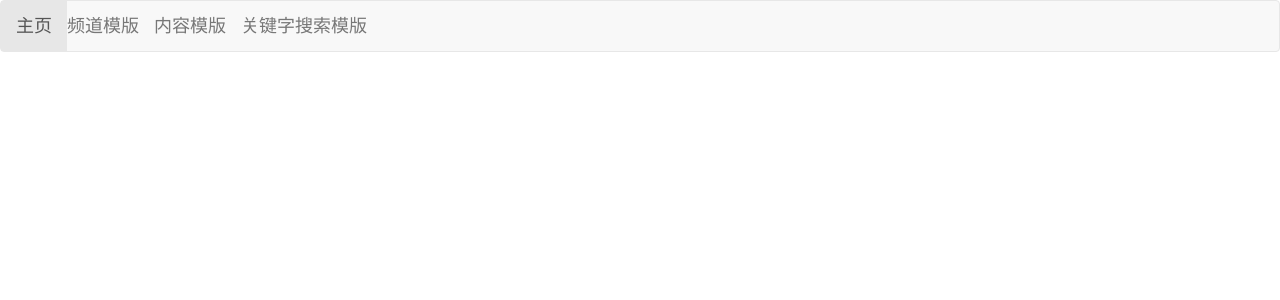
After one commit to liwei123o0/ScrapyProject, a Django app: template webScrapy/Config/templates/base.html in a window 1280 px wide. The commit adds this page. Shown: the top 300 px of the page. Run offline with Django 3.2, Linux system fonts and the light colour scheme; the template is opened without the code that fills it, so the values that code supplies are empty; some libraries are stand-ins or nearby versions.

Commit message:
2016-1-29.05

```diff
--- /dev/null
+++ b/webScrapy/Config/templates/base.html
@@ -0,0 +1,32 @@
+<!DOCTYPE html>
+<html lang="en">
+<head>
+    <meta charset="UTF-8">
+    <!-- 新 Bootstrap 核心 CSS 文件 -->
+    <link rel="stylesheet" href="//cdn.bootcss.com/bootstrap/3.3.5/css/bootstrap.min.css">
+    <!-- jQuery文件。务必在bootstrap.min.js 之前引入 -->
+    <script src="//cdn.bootcss.com/jquery/1.11.3/jquery.min.js"></script>
+    <!-- 最新的 Bootstrap 核心 JavaScript 文件 -->
+    <script src="//cdn.bootcss.com/bootstrap/3.3.5/js/bootstrap.min.js"></script>
+    <title>{% block title %}
+        爬虫配置系统1.0
+    {% endblock %}</title>
+</head>
+<body>
+{% block nav %}
+    <nav class="navbar navbar-default">
+    <div class="container-fluid">
+        <ul class="nav navbar-nav">
+            <li class="active"><a class="navbar-brand" href="http://127.0.0.1:9999/">主页</a></li>
+            <li><a class="navbar-brand" href="#">频道模版</a></li>
+            <li><a class="navbar-brand" href="#">内容模版</a></li>
+            <li><a class="navbar-brand" href="#">关键字搜索模版</a></li>
+        </ul>
+    </div>
+</nav>
+{% endblock %}
+{% block content %}
+
+{% endblock %}
+</body>
+</html>
--- a/webScrapy/webScrapy/urls.py
+++ b/webScrapy/webScrapy/urls.py
@@ -18,5 +18,5 @@ from django.contrib import admin
 from Config.views import *
 urlpatterns = [
     url(r'^admin/', admin.site.urls),
-    url(r'^$',index,name='index')
+    url(r'^$',index,)
 ]
```
Also changed, not shown: webScrapy/Config/templates/index.html (+2 -17 lines).
